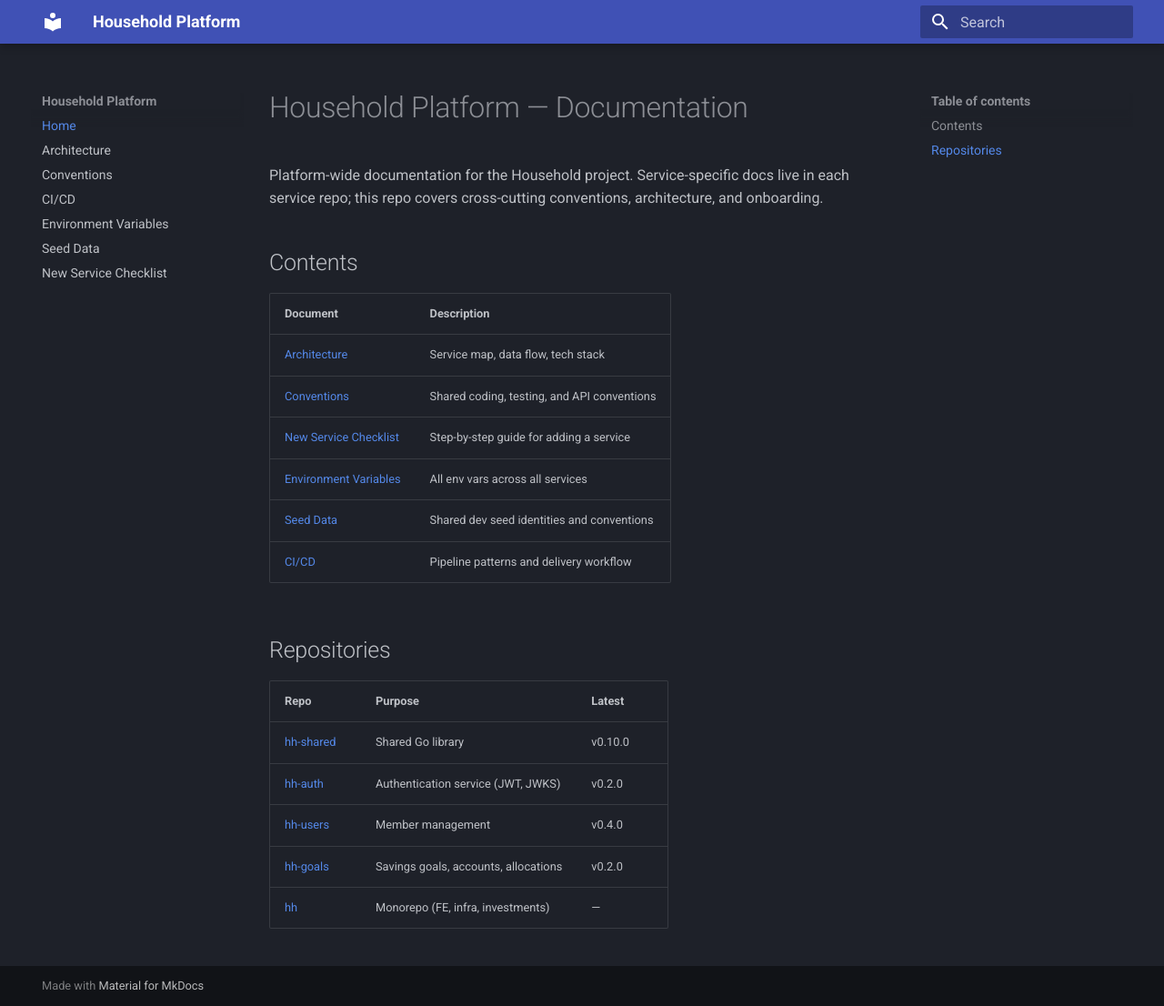
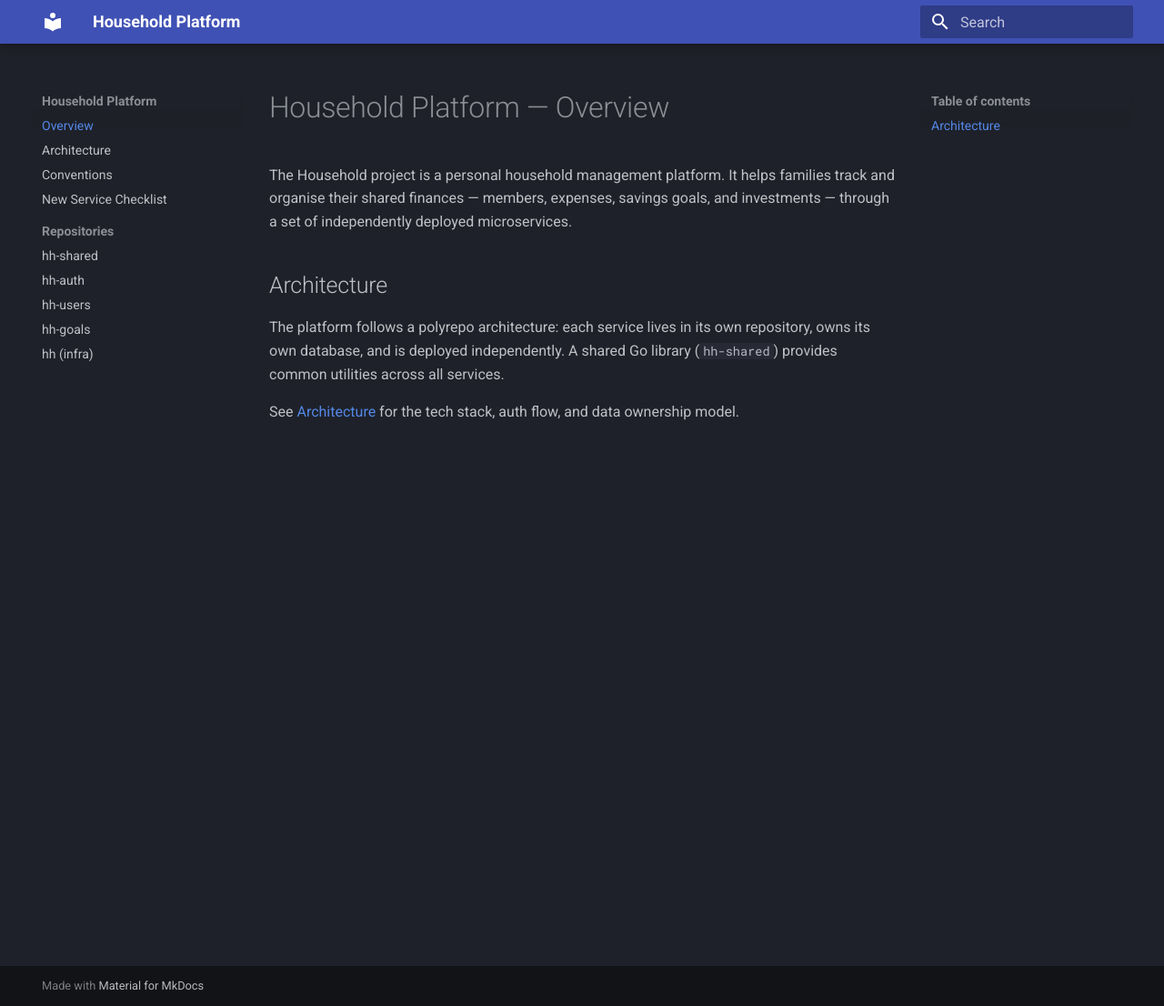
Before and after one commit to tiagorocha94/hh-docs, an MkDocs documentation site: the page built from docs/index.md, in a window 1280 px wide and 1106 px high. Shown: the whole window at 91% size. Built offline with MkDocs 1.6.1 and Material for MkDocs 9.7.7, drawn with Linux system fonts in a browser that asks for light colours.

Commit message:
restructure: merge conventions, add per-repo pages, remove duplication
- Merged CI/CD, env vars, seed data into single conventions page
- Created per-repo pages under repositories/ (hh-shared, hh-auth, hh-users, hh-goals, hh-infra)
- Rewrote overview as project intro (no repo table duplication)
- Removed repo table from architecture page
- Updated new-service-checklist (service.md now in hh-docs)

```diff
--- a/docs/index.md
+++ b/docs/index.md
@@ -1,26 +1,14 @@
-# Household Platform — Documentation
+# Household Platform — Overview
 
-Platform-wide documentation for the Household project. Service-specific docs
-live in each service repo; this repo covers cross-cutting conventions,
-architecture, and onboarding.
+The Household project is a personal household management platform. It helps
+families track and organise their shared finances — members, expenses, savings
+goals, and investments — through a set of independently deployed microservices.
 
-## Contents
+## Architecture
 
-| Document | Description |
-|---|---|
-| [Architecture](architecture.md) | Service map, data flow, tech stack |
-| [Conventions](conventions.md) | Shared coding, testing, and API conventions |
-| [New Service Checklist](new-service-checklist.md) | Step-by-step guide for adding a service |
-| [Environment Variables](environment-variables.md) | All env vars across all services |
-| [Seed Data](seed-data.md) | Shared dev seed identities and conventions |
-| [CI/CD](ci-cd.md) | Pipeline patterns and delivery workflow |
+The platform follows a polyrepo architecture: each service lives in its own
+repository, owns its own database, and is deployed independently. A shared Go
+library (`hh-shared`) provides common utilities across all services.
 
-## Repositories
-
-| Repo | Purpose | Latest |
-|---|---|---|
-| [hh-shared](https://github.com/tiagorocha94/hh-shared) | Shared Go library | v0.10.0 |
-| [hh-auth](https://github.com/tiagorocha94/hh-auth) | Authentication service (JWT, JWKS) | v0.2.0 |
-| [hh-users](https://github.com/tiagorocha94/hh-users) | Member management | v0.4.0 |
-| [hh-goals](https://github.com/tiagorocha94/hh-goals) | Savings goals, accounts, allocations | v0.2.0 |
-| [hh](https://github.com/tiagorocha94/hh) | Monorepo (FE, infra, investments) | — |
+See [Architecture](architecture.md) for the tech stack, auth flow, and data
+ownership model.
--- a/mkdocs.yml
+++ b/mkdocs.yml
@@ -15,13 +15,16 @@ theme:
     - content.code.copy
 
 nav:
-  - Home: index.md
+  - Overview: index.md
   - Architecture: architecture.md
   - Conventions: conventions.md
-  - CI/CD: ci-cd.md
-  - Environment Variables: environment-variables.md
-  - Seed Data: seed-data.md
   - New Service Checklist: new-service-checklist.md
+  - Repositories:
+    - hh-shared: repositories/hh-shared.md
+    - hh-auth: repositories/hh-auth.md
+    - hh-users: repositories/hh-users.md
+    - hh-goals: repositories/hh-goals.md
+    - hh (infra): repositories/hh-infra.md
 
 markdown_extensions:
   - tables
```
Also changed, not shown: docs/architecture.md (+0 -10 lines), docs/ci-cd.md (deleted, +0 -53 lines), docs/conventions.md (+132 -18 lines), docs/environment-variables.md (deleted, +0 -37 lines), docs/new-service-checklist.md (+1 -1 lines), docs/repositories/hh-auth.md (added, +87 -0 lines), docs/repositories/hh-goals.md (added, +56 -0 lines), docs/repositories/hh-infra.md (added, +22 -0 lines), docs/repositories/hh-shared.md (added, +37 -0 lines), docs/repositories/hh-users.md (added, +67 -0 lines), docs/seed-data.md (deleted, +0 -31 lines).
